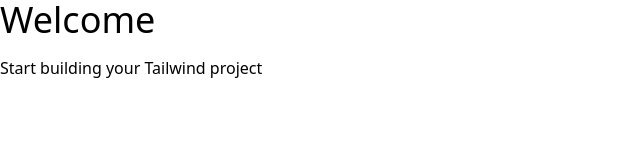
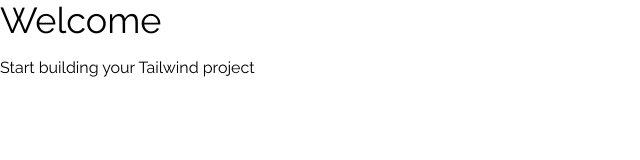
Before and after one commit to azoozalharte/fylo, a website: page index.html in a window 1280 px wide. Shown: the whole page, without its empty margins (0-640 px from the left). Drawn offline with Linux system fonts and the light colour scheme.

Commit message:
Tailwind.config setup

```diff
--- a/index.html
+++ b/index.html
@@ -4,6 +4,10 @@
     <meta charset="UTF-8" />
     <meta http-equiv="X-UA-Compatible" content="IE=edge" />
     <meta name="viewport" content="width=device-width, initial-scale=1.0" />
+    <link
+      href="https://fonts.googleapis.com/css2?family=Open+Sans:wght@400;700&family=Raleway:ital,wght@0,400;0,700;1,400&display=swap"
+      rel="stylesheet"
+    />
     <link rel="stylesheet" href="css/style.css" />
     <title>Simple Tailwind Starter</title>
   </head>
--- a/tailwind.config.js
+++ b/tailwind.config.js
@@ -1,7 +1,33 @@
 module.exports = {
-  content: ['./*.html'],
+  content: ["./*.html"],
+  darkMode: "class",
   theme: {
-    extend: {},
+    extend: {
+      colors: {
+        darkBlue: "hsl(217, 28%, 15%)",
+        darkBlue1: "hsl(218, 28%, 13%)",
+        darkBlue2: "hsl(216, 53%, 9%)",
+        darkBlue3: "hsl(219, 30%, 18%)",
+        accentCyan: "hsl(176, 68%, 64%)",
+        accentBlue: "hsl(198, 60%, 50%)",
+        lightRed: "hsl(0, 100%, 63%)",
+      },
+      fontFamily: {
+        sans: ["Raleway", "sans-serif"],
+        opensans: ["Open Sans", "sans-serif"],
+      },
+      backgroundImage: (theme) => ({
+        "logo-dark-mode": "url('../images/logo-dark-mode.svg')",
+        "logo-light-mode": "url('../images/logo-light-mode.svg')",
+        "curvy-dark-mode": "url('../images/bg-curvy-dark-mode.svg')",
+        "curvy-light-mode": "url('../images/bg-curvy-light-mode.svg')",
+      }),
+    },
+  },
+  variants: {
+    extend: {
+      backgroundImage: ["dark"],
+    },
   },
   plugins: [],
-}
+};
```
Also changed, not shown: css/style.css.
